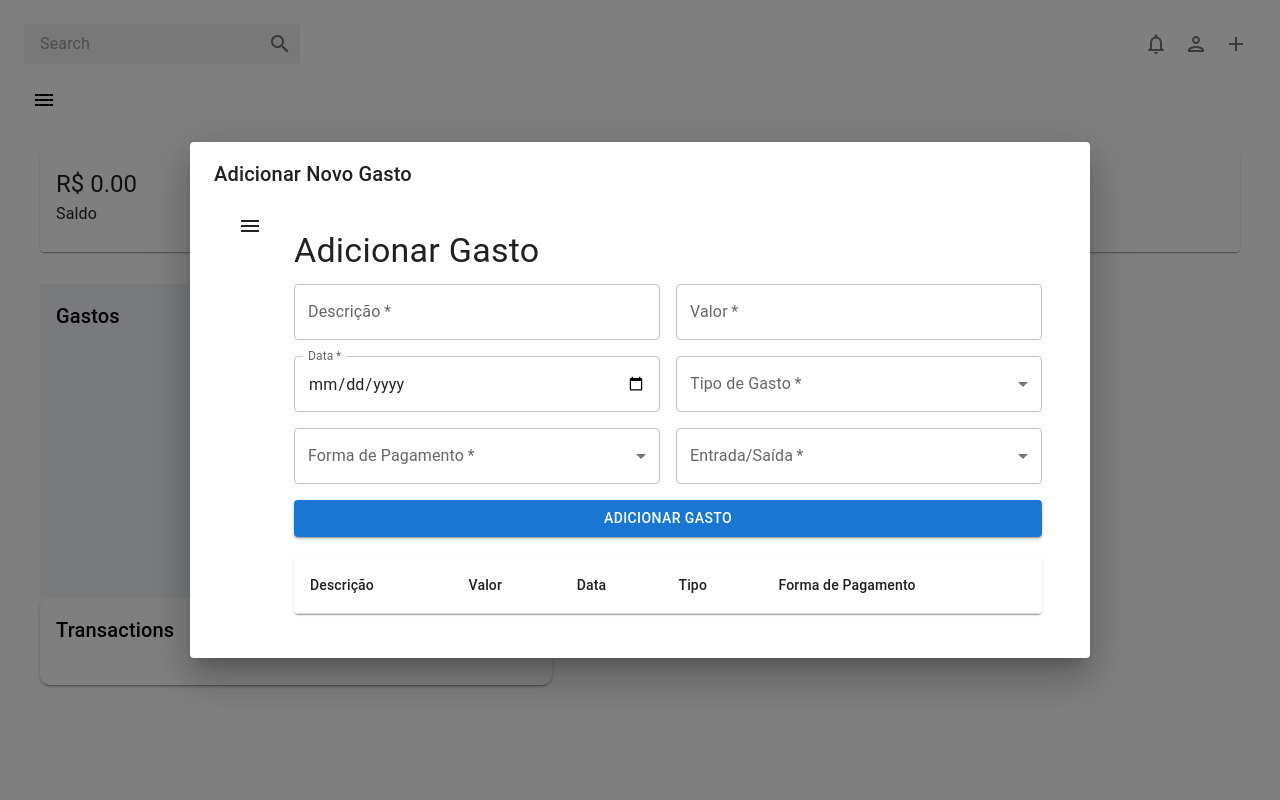
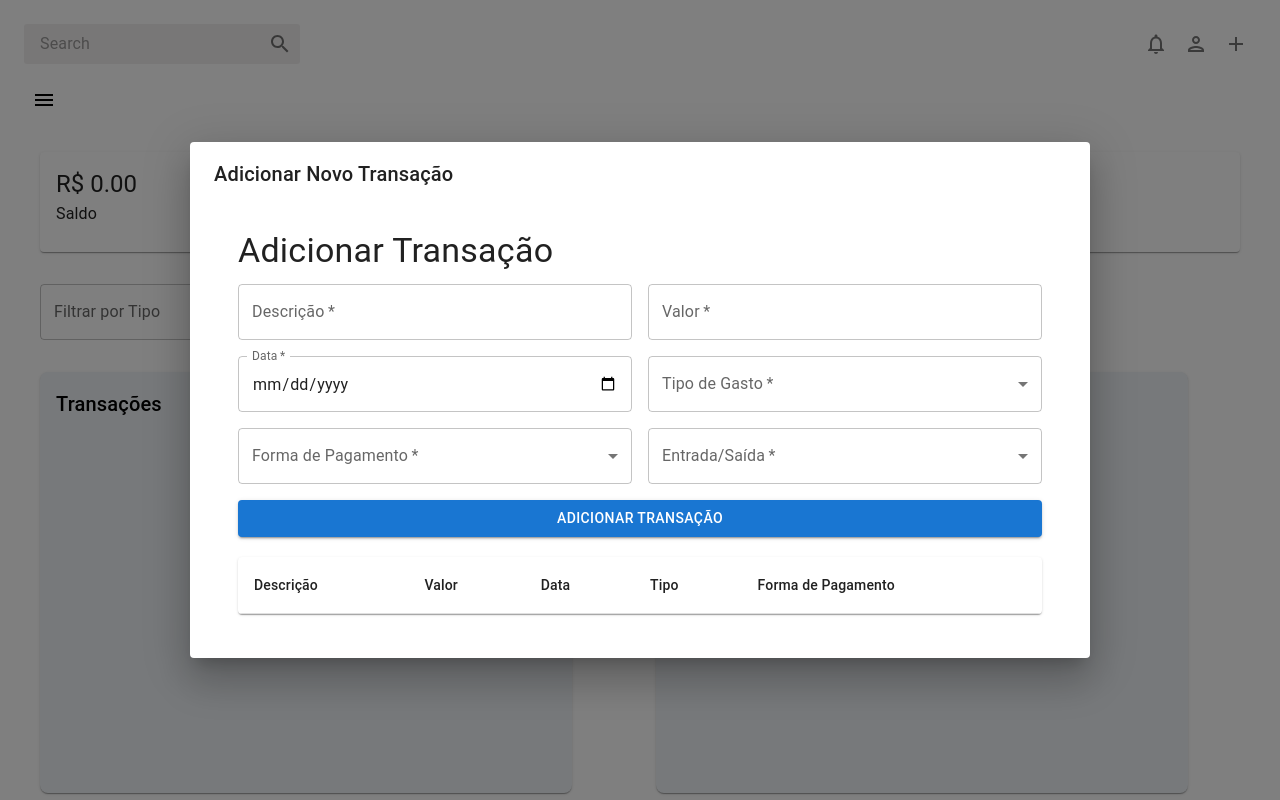
Before and after one commit to rafaelaleao5/projeto_engsoft, a React (Create React App) app in the folder my-app/: page /Menu in a window 1280 px wide. Both pictures are taken after a click on the button 1236 px from the left and 44 px from the top of the page. Shown: the top 800 px of the page. Built offline with nearby package versions, Linux system fonts and the light colour scheme.

Commit message:
adding new table

```diff
--- a/my-app/src/scenes/dashboard/BarChart.jsx
+++ b/my-app/src/scenes/dashboard/BarChart.jsx
@@ -1,16 +1,30 @@
 import React from 'react';
-import { BarChart as RechartsBarChart, Bar, XAxis, YAxis, Tooltip } from 'recharts'; // Renomeando o import do BarChart
+import { BarChart as RechartsBarChart, Bar, XAxis, YAxis, Tooltip } from 'recharts';
 import { Typography, Box } from '@mui/material';
 
 const SimpleBarChart = ({ data }) => {
   return (
-    <Box p={2} backgroundColor="#f0f4f8">
-      <Typography variant="h6">Gastos</Typography>
-      <RechartsBarChart width={200} height={250} data={data}> {/* Usando o nome renomeado aqui */}
-        <XAxis dataKey="name" />
-        <YAxis />
+    <Box
+      p={2}
+      bgcolor="#f0f4f8"
+      borderRadius={2}
+      boxShadow={1}
+      maxWidth={600}
+    >
+      <Typography variant="h6" gutterBottom>
+        Transações
+      </Typography>
+      <RechartsBarChart
+        width={500}
+        height={350}
+        data={data}
+        margin={{ top: 20, right: 10, left: 20, bottom: 5 }}
+      >
+        <XAxis dataKey="name" stroke="#555" />
+        <YAxis stroke="#555" />
         <Tooltip />
-        <Bar dataKey="value" fill="#8884d8" />
+        <Bar dataKey="value"
+        fill="#8884d8" />
       </RechartsBarChart>
     </Box>
   );
--- a/my-app/src/scenes/dashboard/Dashboard.jsx
+++ b/my-app/src/scenes/dashboard/Dashboard.jsx
@@ -1,5 +1,8 @@
-import React, { useContext } from 'react';
-import { Box, Grid, Card, CardContent, Typography } from '@mui/material';
+import React, { useContext, useState } from 'react';
+import {
+  Box, Grid, Card, CardContent, Typography,
+  Table, TableBody, TableCell, TableContainer, TableHead, TableRow, Paper, TextField, MenuItem
+} from '@mui/material';
 import GastosContext from './GastosContext'; // Importando o contexto
 import Transaction from './Transaction';
 import BarChart from './BarChart'; // Componente BarChart
@@ -8,20 +11,37 @@ import PieChartComponent from './PieChart'; // Componente PieChart
 function Dashboard() {
   const { gastos } = useContext(GastosContext); // Acessando o estado global
 
-  // Exemplo de lógica para calcular o valor total de gastos
-  const totalGastos = gastos.reduce((acc, gasto) => acc + gasto.valor, 0);
+  // Estado para filtros
+  const [tipoFiltro, setTipoFiltro] = useState('');
+  const [dataInicio, setDataInicio] = useState('');
+  const [dataFim, setDataFim] = useState('');
 
-  // Calculando o total de entradas e saídas
-  const totalEntradas = gastos
+  // Função de filtro
+  const filtrarGastos = () => {
+    return gastos.filter((gasto) => {
+      const tipoValido = tipoFiltro ? gasto.tipo === tipoFiltro : true;
+      const dataValida = (!dataInicio || new Date(gasto.data) >= new Date(dataInicio)) &&
+                         (!dataFim || new Date(gasto.data) <= new Date(dataFim));
+      return tipoValido && dataValida;
+    });
+  };
+
+  const gastosFiltrados = filtrarGastos(); // Aplicando o filtro aos dados
+
+  // Recalculando o valor total de gastos com base nos filtros
+  const totalGastos = gastosFiltrados.reduce((acc, gasto) => acc + gasto.valor, 0);
+
+  // Recalculando o total de entradas e saídas com base nos filtros
+  const totalEntradas = gastosFiltrados
     .filter((gasto) => gasto.valor > 0) // Entradas são valores positivos
     .reduce((acc, gasto) => acc + gasto.valor, 0);
 
-  const totalSaidas = gastos
+  const totalSaidas = gastosFiltrados
     .filter((gasto) => gasto.valor < 0) // Saídas são valores negativos
     .reduce((acc, gasto) => acc + Math.abs(gasto.valor), 0); // Usando Math.abs para somar corretamente
 
   // Preparando dados para o gráfico de barras (gastos ao longo do tempo)
-  const barChartData = gastos.map((gasto, index) => ({
+  const barChartData = gastosFiltrados.map((gasto, index) => ({
     name: `Gasto ${index + 1}`,
     value: gasto.valor,
   }));
@@ -29,7 +49,7 @@ function Dashboard() {
   // Agrupando os dados por tipo de gasto para o gráfico de pizza
   const tiposGastos = ['ALIMENTAÇÃO', 'TRANSPORTE', 'PESSOAL', 'OUTROS'];
   const pieChartData = tiposGastos.map((tipo) => {
-    const totalPorTipo = gastos
+    const totalPorTipo = gastosFiltrados
       .filter((gasto) => gasto.tipo === tipo)
       .reduce((acc, gasto) => acc + gasto.valor, 0);
     return { name: tipo, value: totalPorTipo };
@@ -53,7 +73,7 @@ function Dashboard() {
         <Grid item xs={3}>
           <Card>
             <CardContent>
-              <Typography variant="h5">{gastos.length}</Typography>
+              <Typography variant="h5">{gastosFiltrados.length}</Typography>
               <Typography variant="subtitle1">Total de Transações</Typography>
             </CardContent>
           </Card>
@@ -84,10 +104,74 @@ function Dashboard() {
         </Grid>
       </Grid>
 
+      {/* Filtros */}
+      <Box mt={4} display="flex" gap={2} alignItems="center">
+        {/* Filtro por Tipo */}
+        <TextField
+          select
+          label="Filtrar por Tipo"
+          value={tipoFiltro}
+          onChange={(e) => setTipoFiltro(e.target.value)}
+          sx={{ width: 200 }}
+        >
+          <MenuItem value="">Todos</MenuItem>
+          {tiposGastos.map((tipo) => (
+            <MenuItem key={tipo} value={tipo}>
+              {tipo}
+            </MenuItem>
+          ))}
+        </TextField>
+
+        {/* Filtro por Data (Início) */}
+        <TextField
+          label="Data Início"
+          type="date"
+          value={dataInicio}
+          onChange={(e) => setDataInicio(e.target.value)}
+          InputLabelProps={{ shrink: true }}
+          sx={{ width: 200 }}
+        />
+
+        {/* Filtro por Data (Fim) */}
+        <TextField
+          label="Data Fim"
+          type="date"
+          value={dataFim}
+          onChange={(e) => setDataFim(e.target.value)}
+          InputLabelProps={{ shrink: true }}
+          sx={{ width: 200 }}
+        />
+      </Box>
+
       {/* Gráficos */}
       <Box display="flex" mt={4} gap={4}>
-        <BarChart data={barChartData} /> {/* Passando os dados corretos para o gráfico de barras */}
-        <PieChartComponent data={pieChartData} /> {/* Passando os dados corretos para o gráfico de pizza */}
+        <BarChart data={barChartData} /> {/* Passando os dados filtrados para o gráfico de barras */}
+        <PieChartComponent data={pieChartData} /> {/* Passando os dados filtrados para o gráfico de pizza */}
+      </Box>
+
+      {/* Tabela de Gastos */}
+      <Box mt={4}>
+        <Typography variant="h6" gutterBottom>Detalhes das Transações</Typography>
+        <TableContainer component={Paper}>
+          <Table>
+            <TableHead>
+              <TableRow>
+                <TableCell>Tipo</TableCell>
+                <TableCell align="right">Valor</TableCell>
+                <TableCell align="right">Data</TableCell>
+              </TableRow>
+            </TableHead>
+            <TableBody>
+              {gastosFiltrados.map((gasto, index) => (
+                <TableRow key={index}>
+                  <TableCell>{gasto.tipo}</TableCell>
+                  <TableCell align="right">{`R$ ${gasto.valor.toFixed(2)}`}</TableCell>
+                  <TableCell align="right">{gasto.data}</TableCell>
+                </TableRow>
+              ))}
+            </TableBody>
+          </Table>
+        </TableContainer>
       </Box>
 
       <Transaction />
--- a/my-app/src/scenes/dashboard/Gastos.jsx
+++ b/my-app/src/scenes/dashboard/Gastos.jsx
@@ -1,13 +1,12 @@
 import React, { useContext, useState } from 'react';
 import {
   Box, Button, FormControl, InputLabel, MenuItem, Paper, Select, Table, TableBody,
-  TableCell, TableContainer, TableHead, TableRow, TextField, Typography, Grid
+  TableCell, TableContainer, TableHead, TableRow, TextField, Typography, Grid, Tooltip
 } from '@mui/material';
 import GastosContext from './GastosContext';
-import Sidebar from './global/Sidebar';
 
 function Gastos() {
-  const { gastos, adicionarGasto, setGastos, tiposGasto, formasPagamento } = useContext(GastosContext);
+  const { gastos, adicionarGasto, tiposGasto, formasPagamento } = useContext(GastosContext);
   const [descricao, setDescricao] = useState('');
   const [valor, setValor] = useState('');
   const [data, setData] = useState('');
@@ -39,16 +38,16 @@ function Gastos() {
 
   return (
     <Box display="flex">
-      <Sidebar />
       <Box flexGrow={1} p={3}>
         <Typography variant="h4" gutterBottom>
-          Adicionar Gasto
+          Adicionar Transação
         </Typography>
 
         <form onSubmit={handleSubmit}>
           <Grid container spacing={2}>
-            {/* Campos já existentes */}
+            {/* Campo de Descrição com Tooltip */}
             <Grid item xs={12} md={6}>
+              <Tooltip title="Informe uma breve descrição do gasto, como 'Almoço' ou 'Combustível'">
                 <TextField
                   fullWidth
                   label="Descrição"
@@ -56,9 +55,12 @@ function Gastos() {
                   onChange={(e) => setDescricao(e.target.value)}
                   required
                 />
+              </Tooltip>
             </Grid>
 
+            {/* Campo de Valor com Tooltip */}
             <Grid item xs={12} md={6}>
+              <Tooltip title="Informe o valor do gasto em R$, use números inteiros ou decimais">
                 <TextField
                   fullWidth
                   label="Valor"
@@ -67,6 +69,7 @@ function Gastos() {
                   onChange={(e) => setValor(e.target.value)}
                   required
                 />
+              </Tooltip>
             </Grid>
 
             <Grid item xs={12} md={6}>
@@ -81,7 +84,7 @@ function Gastos() {
               />
             </Grid>
 
-            {/* Campo de seleção de tipo de gasto, agora com opções personalizáveis */}
+            {/* Campo de seleção de tipo de gasto */}
             <Grid item xs={12} md={6}>
               <FormControl fullWidth required>
                 <InputLabel>Tipo de Gasto</InputLabel>
@@ -98,7 +101,7 @@ function Gastos() {
               </FormControl>
             </Grid>
 
-            {/* Campo de seleção de forma de pagamento, agora com opções personalizáveis */}
+            {/* Campo de seleção de forma de pagamento */}
             <Grid item xs={12} md={6}>
               <FormControl fullWidth required>
                 <InputLabel>Forma de Pagamento</InputLabel>
@@ -115,6 +118,7 @@ function Gastos() {
               </FormControl>
             </Grid>
 
+            {/* Campo de seleção de Entrada/Saída */}
             <Grid item xs={12} md={6}>
               <FormControl fullWidth required>
                 <InputLabel>Entrada/Saída</InputLabel>
@@ -130,7 +134,7 @@ function Gastos() {
 
             <Grid item xs={12}>
               <Button type="submit" variant="contained" color="primary" fullWidth>
-                Adicionar Gasto
+                Adicionar Transação
               </Button>
             </Grid>
           </Grid>
--- a/my-app/src/scenes/dashboard/PieChart.jsx
+++ b/my-app/src/scenes/dashboard/PieChart.jsx
@@ -6,14 +6,23 @@ const COLORS = ['#0088FE', '#00C49F', '#FFBB28', '#FF8042'];
 
 const PieChartComponent = ({ data }) => {
   return (
-    <Box p={2}>
-      <Typography variant="h6">Distribuição de Gastos por Tipo</Typography>
-      <PieChart width={400} height={250}>
+    <Box
+      p={2}
+      bgcolor="#f0f4f8"
+      borderRadius={2}
+      boxShadow={1}
+      maxWidth={600}
+      margin="auto"
+    >
+      <Typography variant="h6" gutterBottom>
+        Distribuição de Gastos por Tipo
+      </Typography>
+      <PieChart width={500} height={350}>
         <Pie
           data={data}
           cx="50%"
           cy="50%"
-          outerRadius={80}
+          outerRadius={150}
           fill="#8884d8"
           dataKey="value"
           label
--- a/my-app/src/scenes/dashboard/global/Topbar.jsx
+++ b/my-app/src/scenes/dashboard/global/Topbar.jsx
@@ -63,7 +63,7 @@ const Topbar = () => {
 
       {/* Modal de Gastos */}
       <Dialog open={openGastos} onClose={handleCloseGastos} fullWidth maxWidth="md">
-        <DialogTitle>Adicionar Novo Gasto</DialogTitle>
+        <DialogTitle>Adicionar Novo Transação</DialogTitle>
         <DialogContent>
           <Gastos /> {/* Exibindo o componente Gastos no modal */}
         </DialogContent>
--- a/package.json
+++ b/package.json
@@ -1,5 +1,8 @@
 {
   "dependencies": {
+    "@emotion/react": "^11.13.3",
+    "@emotion/styled": "^11.13.0",
+    "@mui/material": "^6.1.1",
     "@mui/x-data-grid": "^7.18.0"
   }
 }
```
Also changed, not shown: 1 other file (tests, documents, lock files or other folders). Lines whose indentation alone changed are shown as unchanged.
